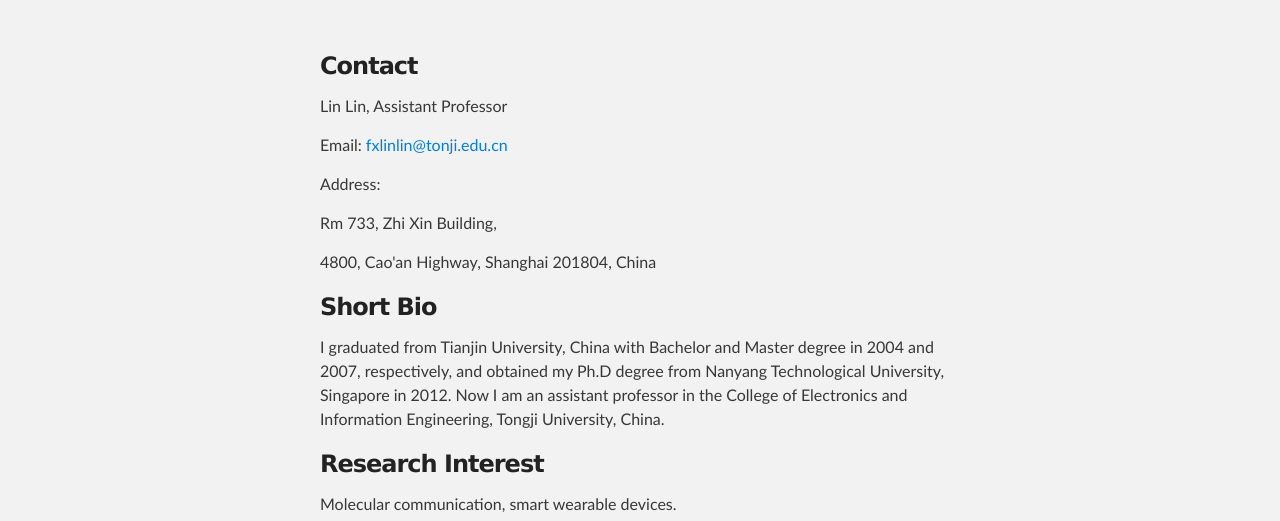
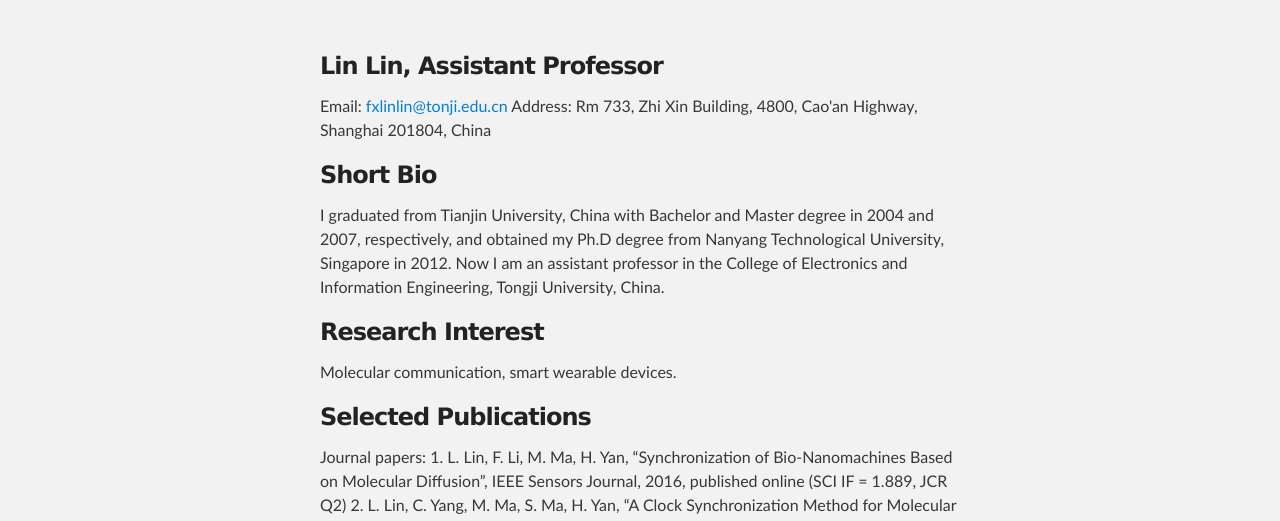
Before and after one commit to fxlinlin/fxlinlin, a plain HTML site: page index.html in a window 1280 px wide. Shown: the part 176-697 px from the top of the page. Drawn offline with Linux system fonts and the light colour scheme.

Commit message:
Replace master branch with page content via GitHub

```diff
--- a/index.html
+++ b/index.html
@@ -28,13 +28,12 @@
     <div id="main_content_wrap" class="outer">
       <section id="main_content" class="inner">
         <h3>
-<a id="contact" class="anchor" href="#contact" aria-hidden="true"><span aria-hidden="true" class="octicon octicon-link"></span></a>Contact</h3>
+<a id="lin-lin-assistant-professor" class="anchor" href="#lin-lin-assistant-professor" aria-hidden="true"><span aria-hidden="true" class="octicon octicon-link"></span></a>Lin Lin, Assistant Professor</h3>
 
-<p>Lin Lin, Assistant Professor
 <p>Email: <a href="mailto:fxlinlin@tonji.edu.cn">fxlinlin@tonji.edu.cn</a>
-<p>Address:
-<p>Rm 733, Zhi Xin Building,
-<p>4800, Cao'an Highway, Shanghai 201804, China </p>
+Address:
+Rm 733, Zhi Xin Building,
+4800, Cao'an Highway, Shanghai 201804, China </p>
 
 <h3>
 <a id="short-bio" class="anchor" href="#short-bio" aria-hidden="true"><span aria-hidden="true" class="octicon octicon-link"></span></a>Short Bio</h3>
```
Also changed, not shown: params.json (+1 -1 lines).
